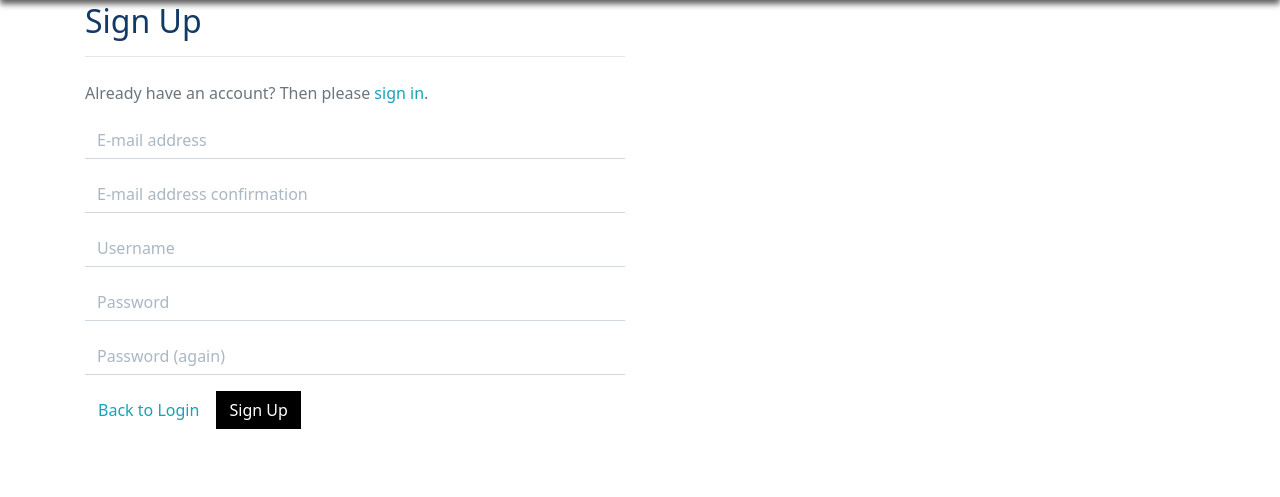
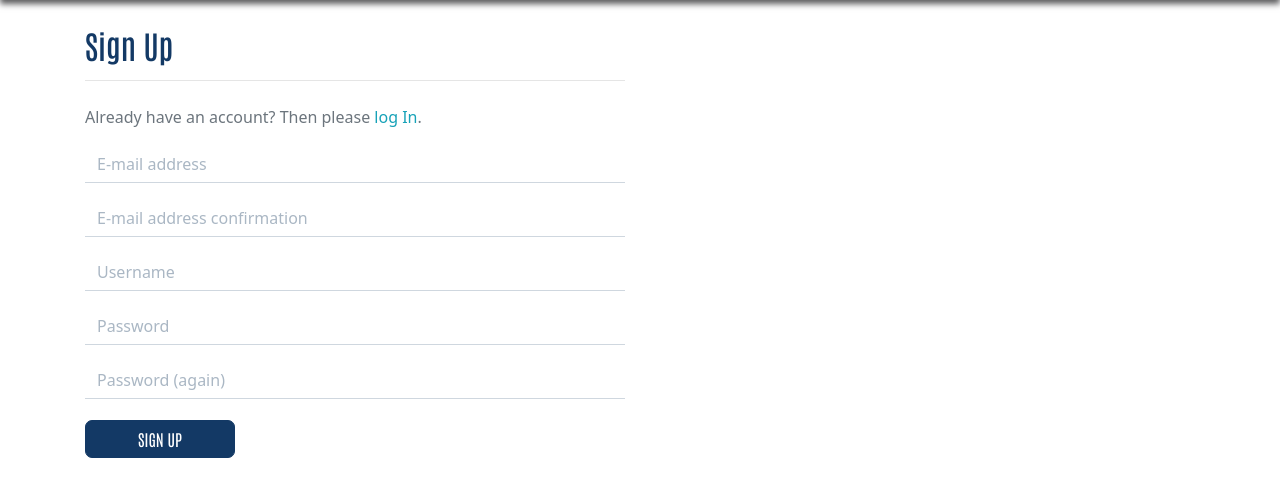
Before and after one commit to jonathanmeaney-lmk/globale_store, a Django app: page /accounts/signup/ in a window 1280 px wide. Shown: the part 102-599 px from the top of the page. Run offline with Django 3.2, Linux system fonts and the light colour scheme; some libraries are stand-ins or nearby versions.

Commit message:
Added style to alluth templates

```diff
--- a/static/css/base.css
+++ b/static/css/base.css
@@ -241,6 +231,7 @@ body {
 .allauth-form-inner-content input[type='submit'] {
 	/* btn */
 	display: inline-block;
+    font-family: 'Antonio', sans-serif;
     font-weight: 400;
     color: #fff;
     text-align: center;
@@ -249,12 +240,15 @@ body {
     -moz-user-select: none;
     -ms-user-select: none;
     user-select: none;
-    background-color: #000;
-    border: 1px solid #000;
+    text-transform: uppercase;
+    background-color: #133965;
+    border: 1px solid #133965;
+    border-radius: 7px;
     padding: .375rem .75rem;
+    min-width: 150px;
+    margin: 5px 0px;
     font-size: 1rem;
     line-height: 1.5;
-    border-radius: 0;
 
     /* standard bootstrap btn transitions */
     transition: color .15s ease-in-out,background-color .15s ease-in-out,border-color .15s ease-in-out,box-shadow .15s ease-in-out;
--- a/templates/allauth/account/account_inactive.html
+++ b/templates/allauth/account/account_inactive.html
@@ -6,7 +6,7 @@
 
 {% block inner_content %}
 
-<h2>{% trans "Account Inactive" %}</h2>
+<h2 class="headings mb-3 mt-4">{% trans "Account Inactive" %}</h2>
 <hr>
 
 <p>{% trans "This account is inactive." %}</p>
--- a/templates/allauth/account/email.html
+++ b/templates/allauth/account/email.html
@@ -6,7 +6,7 @@
 
 {% block inner_content %}
 
-    <h2>{% trans "E-mail Addresses" %}</h2>
+    <h2 class="headings mb-3 mt-4">{% trans "E-mail Addresses" %}</h2>
     <hr>
 {% if user.emailaddress_set.all %}
 <p>{% trans 'The following e-mail addresses are associated with your account:' %}</p>
--- a/templates/allauth/account/email_confirm.html
+++ b/templates/allauth/account/email_confirm.html
@@ -7,7 +7,7 @@
 
 
 {% block inner_content %}
-<h2>{% trans "Confirm E-mail Address" %}</h2>
+<h2 class="headings mb-3 mt-4">{% trans "Confirm E-mail Address" %}</h2>
 <hr>
 
 {% if confirmation %}
--- a/templates/allauth/account/login.html
+++ b/templates/allauth/account/login.html
@@ -7,7 +7,7 @@
 
 {% block inner_content %}
 
-<h2>{% trans "Sign In" %}</h2>
+<h2 class="headings mb-3 mt-4">{% trans "Sign In" %}</h2>
 <hr>
 
 {% get_providers as socialaccount_providers %}
@@ -40,10 +40,9 @@ for a {{ site_name }} account and sign in below:{% endblocktrans %}</p>
   {% if redirect_field_value %}
   <input type="hidden" name="{{ redirect_field_name }}" value="{{ redirect_field_value }}" />
   {% endif %}
-  <a class="btn btn-outline-black rounded-0" href="{% url 'home' %}">Home</a>
   <button class="primaryAction" type="submit">{% trans "Sign In" %}</button>
   <p class="mt-2">
-    <a class="button secondaryAction" href="{% url 'account_reset_password' %}">{% trans "Forgot Password?" %}</a>
+    <a href="{% url 'account_reset_password' %}">{% trans "Forgot Password?" %}</a>
   </p>
 </form>
 
--- a/templates/allauth/account/logout.html
+++ b/templates/allauth/account/logout.html
@@ -5,7 +5,7 @@
 {% block head_title %}{% trans "Sign Out" %}{% endblock %}
 
 {% block inner_content %}
-<h2>{% trans "Sign Out" %}</h2>
+<h2 class="headings mb-3 mt-4">{% trans "Sign Out" %}</h2>
 <hr>
 <p>{% trans 'Are you sure you want to sign out?' %}</p>
 
@@ -14,7 +14,7 @@
   {% if redirect_field_value %}
   <input type="hidden" name="{{ redirect_field_name }}" value="{{ redirect_field_value }}"/>
   {% endif %}
-  <a class="btn btn-outline-black rounded-0" href="{% url 'home' %}">Cancel</a>
+  <a class="btn rounded-0" href="{% url 'home' %}">Cancel</a>
   <button type="submit">{% trans 'Sign Out' %}</button>
 </form>
 
--- a/templates/allauth/account/password_change.html
+++ b/templates/allauth/account/password_change.html
@@ -5,13 +5,13 @@
 {% block head_title %}{% trans "Change Password" %}{% endblock %}
 
 {% block inner_content %}
-    <h2>{% trans "Change Password" %}</h2>
+    <h2 class="headings mb-3 mt-4">{% trans "Change Password" %}</h2>
     <hr>
 
     <form method="POST" action="{% url 'account_change_password' %}" class="password_change">
         {% csrf_token %}
         {{ form|crispy }}
-        <a class="btn btn-outline-black rounded-0" href="{% url 'account_login' %}">Back to Login</a>
+        <a class="mr-2" href="{% url 'account_login' %}">Back to Login</a>
         <button type="submit" name="action">{% trans "Change Password" %}</button>
     </form>
 {% endblock %}
--- a/templates/allauth/account/password_reset.html
+++ b/templates/allauth/account/password_reset.html
@@ -8,7 +8,7 @@
 {% block inner_content %}
 
 
-    <h2>{% trans "Password Reset" %}</h2>
+    <h2 class="headings mb-3 mt-4">{% trans "Password Reset" %}</h2>
     <hr>
     {% if user.is_authenticated %}
     {% include "account/snippets/already_logged_in.html" %}
@@ -19,7 +19,7 @@
     <form method="POST" action="{% url 'account_reset_password' %}" class="password_reset">
         {% csrf_token %}
         {{ form|crispy }}
-        <a class="btn btn-outline-black rounded-0" href="{% url 'account_login' %}">Back to Login</a>
+        <a class="mr-2" href="{% url 'account_login' %}">Back to Login</a>
         <input type="submit" value="{% trans 'Reset My Password' %}" />
     </form>
 
--- a/templates/allauth/account/password_reset_done.html
+++ b/templates/allauth/account/password_reset_done.html
@@ -6,7 +6,7 @@
 {% block head_title %}{% trans "Password Reset" %}{% endblock %}
 
 {% block inner_content %}
-    <h2>{% trans "Password Reset" %}</h2>
+    <h2 class="headings mb-3 mt-4">{% trans "Password Reset" %}</h2>
     <hr>
 
     {% if user.is_authenticated %}
--- a/templates/allauth/account/password_reset_from_key.html
+++ b/templates/allauth/account/password_reset_from_key.html
@@ -5,7 +5,7 @@
 
 {% block inner_content %}
 
-    <h2>{% if token_fail %}{% trans "Bad Token" %}{% else %}{% trans "Change Password" %}{% endif %}</h2>
+    <h2 class="headings mb-3 mt-4">{% if token_fail %}{% trans "Bad Token" %}{% else %}{% trans "Change Password" %}{% endif %}</h2>
     <hr>
 
     {% if token_fail %}
@@ -16,7 +16,7 @@
             <form method="POST" action="{{ action_url }}">
                 {% csrf_token %}
                 {{ form|crispy }}
-                <a class="btn btn-outline-black rounded-0" href="{% url 'account_login' %}">Back to Login</a>
+                <a class="mr-2" href="{% url 'account_login' %}">Back to Login</a>
                 <input type="submit" name="action" value="{% trans 'change password' %}"/>
             </form>
         {% else %}
--- a/templates/allauth/account/password_reset_from_key_done.html
+++ b/templates/allauth/account/password_reset_from_key_done.html
@@ -5,7 +5,7 @@
 
 {% block inner_content %}
 
-    <h2>{% trans "Change Password" %}</h2>
+    <h2 class="headings mb-3 mt-4">{% trans "Change Password" %}</h2>
     <hr>
     <p>{% trans 'Your password is now changed.' %}</p>
 {% endblock %}
--- a/templates/allauth/account/password_set.html
+++ b/templates/allauth/account/password_set.html
@@ -6,7 +6,7 @@
 
 {% block inner_content %}
 
-    <h2>{% trans "Set Password" %}</h2>
+    <h2 class="headings mb-3 mt-4">{% trans "Set Password" %}</h2>
     <hr>
 
     <form method="POST" action="{% url 'account_set_password' %}" class="password_set">
--- a/templates/allauth/account/signup.html
+++ b/templates/allauth/account/signup.html
@@ -6,10 +6,12 @@
 
 {% block inner_content %}
 
-<h2>{% trans "Sign Up" %}</h2>
+
+<h2 class="headings mb-3 mt-4">{% trans "Sign Up" %}</h2>
 <hr>
 
-<p>{% blocktrans %}Already have an account? Then please <a href="{{ login_url }}">sign in</a>.{% endblocktrans %}</p>
+
+<p>{% blocktrans %}Already have an account? Then please <a href="{{ login_url }}">log In</a>.{% endblocktrans %}</p>
 
 <form class="signup" id="signup_form" method="post" action="{% url 'account_signup' %}">
   {% csrf_token %}
@@ -17,7 +19,6 @@
   {% if redirect_field_value %}
   <input type="hidden" name="{{ redirect_field_name }}" value="{{ redirect_field_value }}" />
   {% endif %}
-  <a class="btn btn-outline-black rounded-0" href="{% url 'account_login' %}">Back to Login</a>
   <button type="submit">{% trans "Sign Up" %}</button>
 </form>
 
--- a/templates/allauth/account/signup_closed.html
+++ b/templates/allauth/account/signup_closed.html
@@ -6,7 +6,7 @@
 
 {% block inner_content %}
 
-<h2>{% trans "Sign Up Closed" %}</h2>
+<h2 class="headings mb-3 mt-4">{% trans "Sign Up Closed" %}</h2>
 <hr>
 
 <p>{% trans "We are sorry, but the sign up is currently closed." %}</p>
--- a/templates/allauth/account/verification_sent.html
+++ b/templates/allauth/account/verification_sent.html
@@ -6,7 +6,7 @@
 
 {% block inner_content %}
 
-    <h2>{% trans "Verify Your E-mail Address" %}</h2>
+    <h2 class="headings mb-3 mt-4">{% trans "Verify Your E-mail Address" %}</h2>
     <hr>
 
     <p>{% blocktrans %}We have sent an e-mail to you for verification. Follow the link provided to finalize the signup process. Please contact us if you do not receive it within a few minutes.{% endblocktrans %}</p>
--- a/templates/allauth/account/verified_email_required.html
+++ b/templates/allauth/account/verified_email_required.html
@@ -6,7 +6,7 @@
 
 {% block inner_content %}
 
-<h2>{% trans "Verify Your E-mail Address" %}</h2>
+<h2 class="headings mb-3 mt-4">{% trans "Verify Your E-mail Address" %}</h2>
 <hr>
 
 {% url 'account_email' as email_url %}
```
Also changed, not shown: other parts of static/css/base.css (+9 -19 lines).
